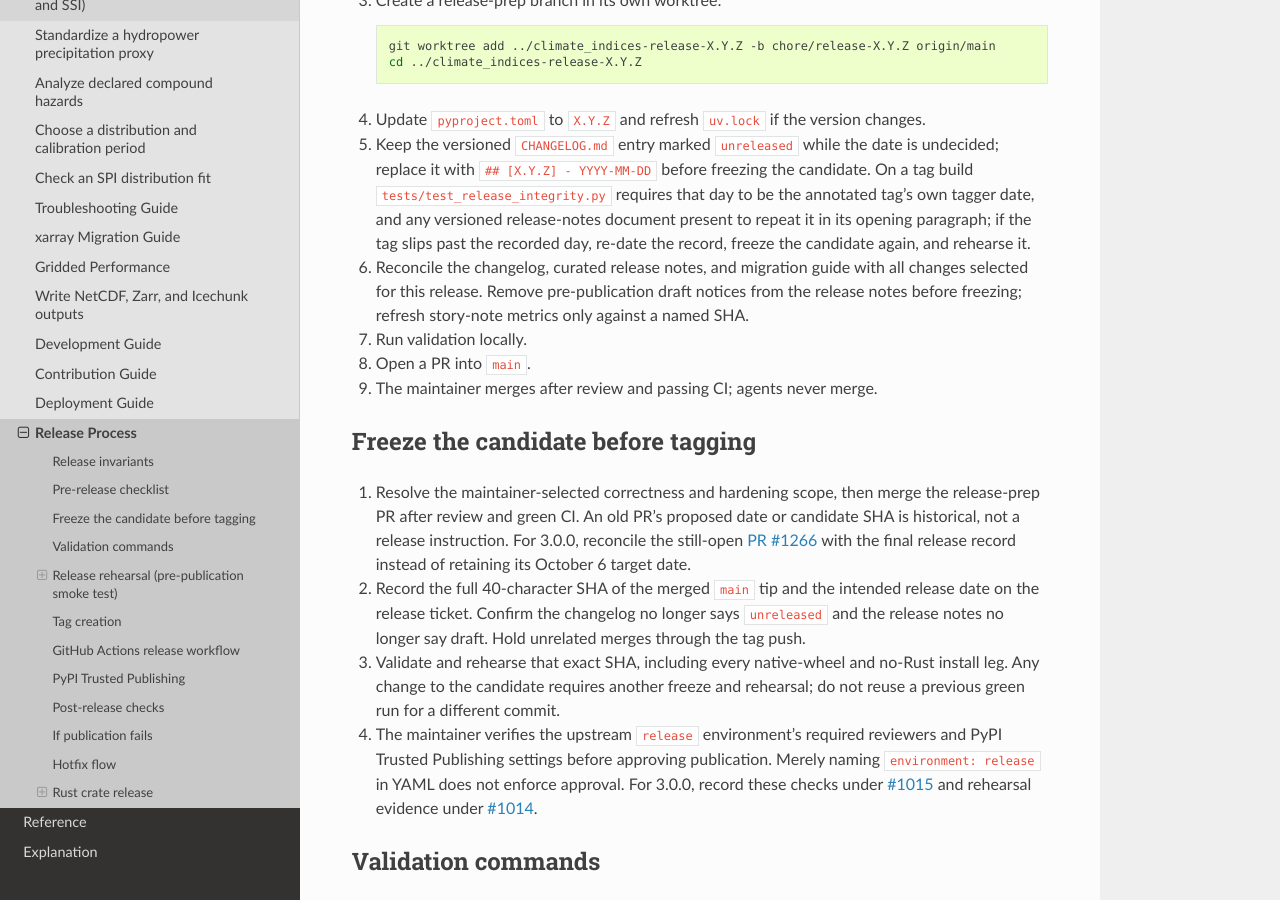
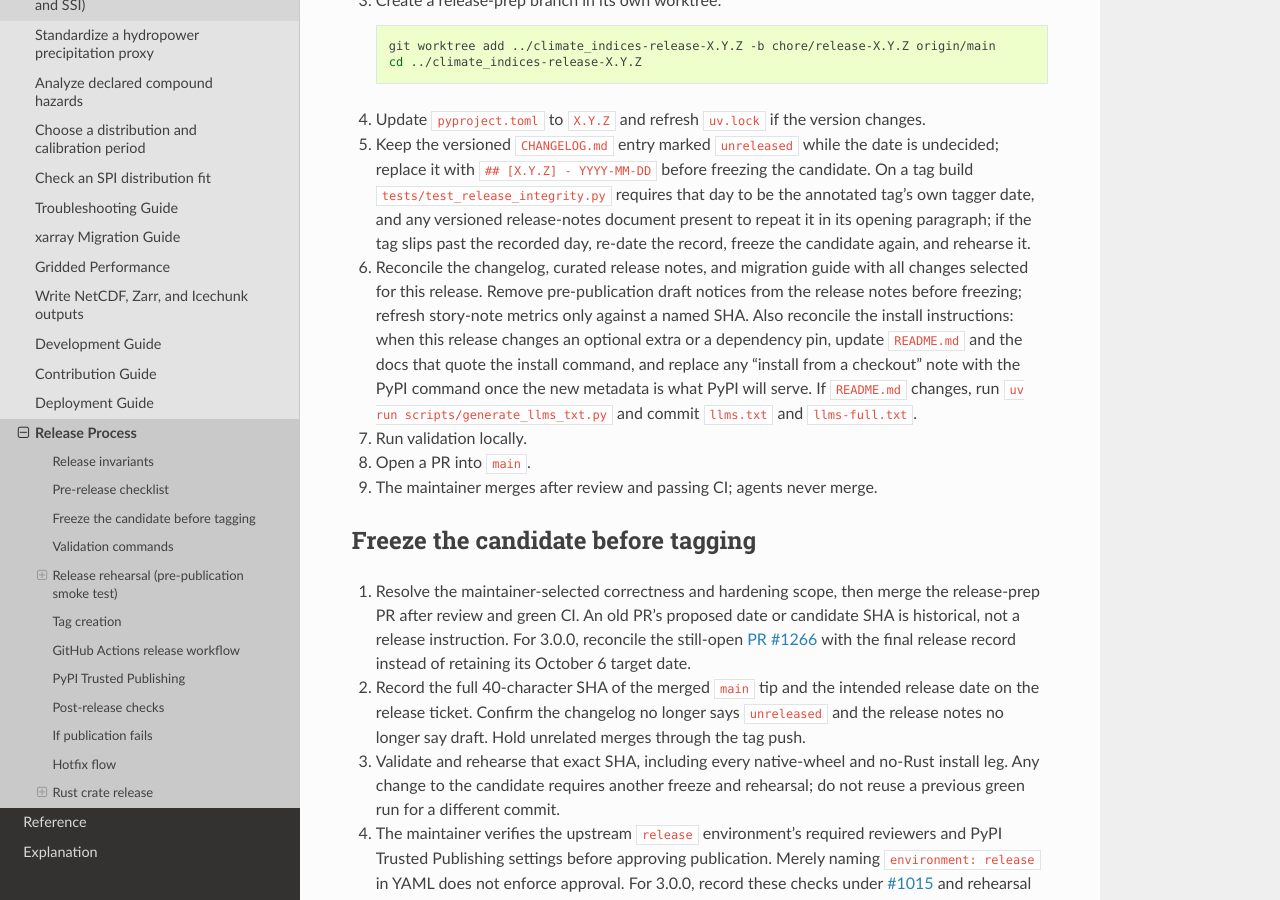
Before and after one commit to monocongo/climate_indices, a Sphinx documentation site: the page built from docs/release-process.md, in a window 1280 px wide and 900 px high, scrolled down 852 px. Built offline with Sphinx 7.4.7 and the Read the Docs theme 3.1.0, drawn with Linux system fonts in a browser that asks for light colours; some of the changed text lies outside the part shown.

Commit message:
docs(release-process): reconcile install commands with extra and pin changes
The pre-release checklist covered the changelog, release notes, and migration
guide, but not the README install commands that depend on optional extras or
dependency pins. PR #1564 moved the icechunk extra to Icechunk 2 while published
releases still pinned Icechunk 1, which left the README unable to state a working
PyPI command until a release carried the new metadata (#1565).

Add install-command reconciliation to pre-release step 6 and a post-release check
that each documented command resolves to the published release.

```diff
--- a/docs/release-process.md
+++ b/docs/release-process.md
@@ -43,6 +43,11 @@ namespace and never publishes to PyPI.
 6. Reconcile the changelog, curated release notes, and migration guide with all
    changes selected for this release. Remove pre-publication draft notices from the
    release notes before freezing; refresh story-note metrics only against a named SHA.
+   Also reconcile the install instructions: when this release changes an optional
+   extra or a dependency pin, update `README.md` and the docs that quote the install
+   command, and replace any "install from a checkout" note with the PyPI command
+   once the new metadata is what PyPI will serve. If `README.md` changes, run
+   `uv run scripts/generate_llms_txt.py` and commit `llms.txt` and `llms-full.txt`.
 7. Run validation locally.
 8. Open a PR into `main`.
 9. The maintainer merges after review and passing CI; agents never merge.
@@ -359,7 +364,11 @@ After the workflow completes:
    `docs/release-notes-X.Y.Z.md`. The maintainer should add the curated highlights,
    migration warnings, and a permalink to the tagged release-notes document;
    convert relative documentation links to absolute URLs when copying text.
-7. Open a follow-up PR for any next-cycle changelog preparation if needed.
+7. Confirm each documented install command works against the published release, in
+   particular any optional extra whose requirement changed. A documented command
+   that resolves to an older version than the release implies must be corrected
+   before the next release.
+8. Open a follow-up PR for any next-cycle changelog preparation if needed.
 
 ## If publication fails
 
```
